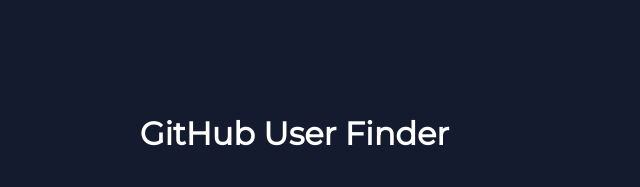
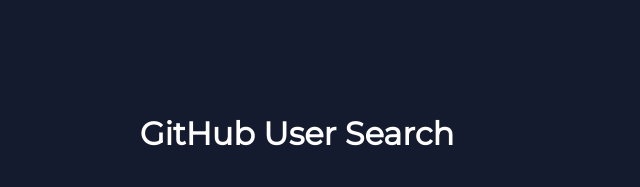
Before and after one commit to omerome83/GitHub-Dev-Search, a plain HTML site: page index.html in a window 1280 px wide. Shown: the part 206-393 px from the top of the page, 319-959 px from the left. Drawn offline with Linux system fonts and the light colour scheme.

Commit message:
Update index.html

```diff
--- a/index.html
+++ b/index.html
@@ -13,7 +13,7 @@
 
 
     <div class="github-container">
-        <h1 class="app-name">GitHub User Finder</h1>
+        <h1 class="app-name">GitHub User Search</h1>
 
         <div class="github-search">
             <img src="./images/search-48.png" alt="" srcset="">
```
